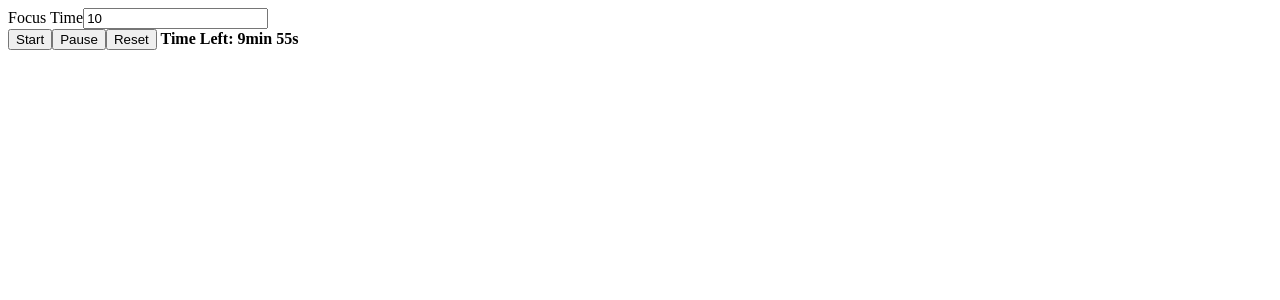
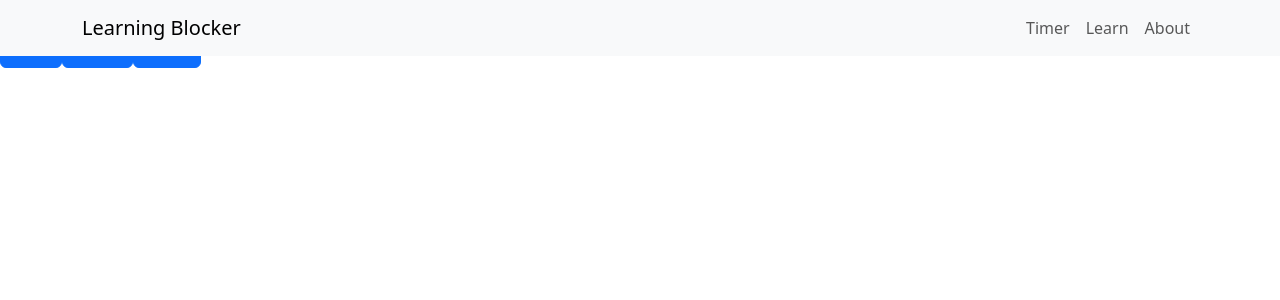
Before and after one commit to michischeid/learningBlocker, a React (Create React App) app: page / in a window 1280 px wide. Shown: the top 300 px of the page. Built offline with nearby package versions, Linux system fonts and the light colour scheme.

Commit message:
Changed folder structure for components, added navigation bar, installed bootstrap

```diff
--- a/package.json
+++ b/package.json
@@ -6,6 +6,7 @@
     "@testing-library/jest-dom": "^5.16.5",
     "@testing-library/react": "^13.4.0",
     "@testing-library/user-event": "^13.5.0",
+    "bootstrap": "^5.3.0-alpha1",
     "react": "^18.2.0",
     "react-dom": "^18.2.0",
     "react-scripts": "5.0.1",
--- a/src/App.js
+++ b/src/App.js
@@ -1,15 +1,18 @@
 import React, { Component } from 'react';
-import Timer from './Timer'
-import CustomNotification from './CustomNotification'
+import Timer from './components/Timer'
+import CustomNotification from './components/CustomNotification'
+import NavigationBar from './components/NavigationBar';
+import '../node_modules/bootstrap/dist/css/bootstrap.min.css'
 
 class App extends Component {
 
   render() {
     return (
-    <div>
+      <div>
       <header>
         <CustomNotification text="Hello World" show={false}></CustomNotification>
       </header>
+      <NavigationBar></NavigationBar>
       <Timer name="Focus Time"></Timer>
     </div>
     );
--- /dev/null
+++ b/src/components/NavigationBar.js
@@ -0,0 +1,32 @@
+import React from 'react'
+import { Component } from "react";
+
+export default class NavigationBar extends Component {
+    render() {
+        return (
+        <div>
+            <nav class="navbar navbar-expand-lg navbar-light bg-light fixed-top">
+  <div class="container">
+    <a class="navbar-brand">Learning Blocker</a>
+    <button class="navbar-toggler" type="button" data-bs-toggle="collapse" data-bs-target="#navbarResponsive" aria-controls="navbarResponsive" aria-expanded="false" aria-label="Toggle navigation">
+      <span class="navbar-toggler-icon"></span>
+    </button>
+    <div class="collapse navbar-collapse" id="navbarResponsive">
+      <ul class="navbar-nav ms-auto">
+        <li class="nav-item active">
+          <a class="nav-link" href="#">Timer</a>
+        </li>
+        <li class="nav-item">
+          <a class="nav-link" href="#">Learn</a>
+        </li>
+        <li class="nav-item">
+          <a class="nav-link" href="#">About</a>
+        </li>
+      </ul>
+    </div>
+  </div>
+</nav>
+        </div>
+        );
+    }
+}
--- a/src/Timer.js
+++ b/src/components/Timer.js
@@ -1,4 +1,5 @@
 import { Component } from "react";
+import '../../node_modules/bootstrap/dist/css/bootstrap.min.css'
 
 export default class Timer extends Component{
     constructor(props){
@@ -48,6 +49,8 @@ export default class Timer extends Component{
         this.setState ({timeSetMin:event.target.value});
     }
 
+
+    //bootstrap style wird nicht angenommen
     render (){
         return(
             <div>
@@ -55,9 +58,9 @@ export default class Timer extends Component{
             <input type="number" value={this.state.timeSetMin} onChange={this.handleTimeSetMin}></input>
             </label>
             <br/>
-            <button onClick={this.startTimer}>Start</button>
-            <button onClick={this.pause}>Pause</button>
-            <button onClick={this.stopTimer}>Reset</button>
+            <button class="btn btn-primary" onClick={this.startTimer}>Start</button>
+            <button class="btn btn-primary" onClick={this.pause}>Pause</button>
+            <button class="btn btn-primary" onClick={this.stopTimer}>Reset</button>
             <strong> Time Left: {this.state.timeLeftSec /60 |0}min {this.state.timeLeftSec % 60}s  </strong>
             </div>
         );
```
Also changed, not shown: src/components/CustomNotification.js (renamed from src/CustomNotification.js), 1 other file (tests, documents, lock files or other folders).
